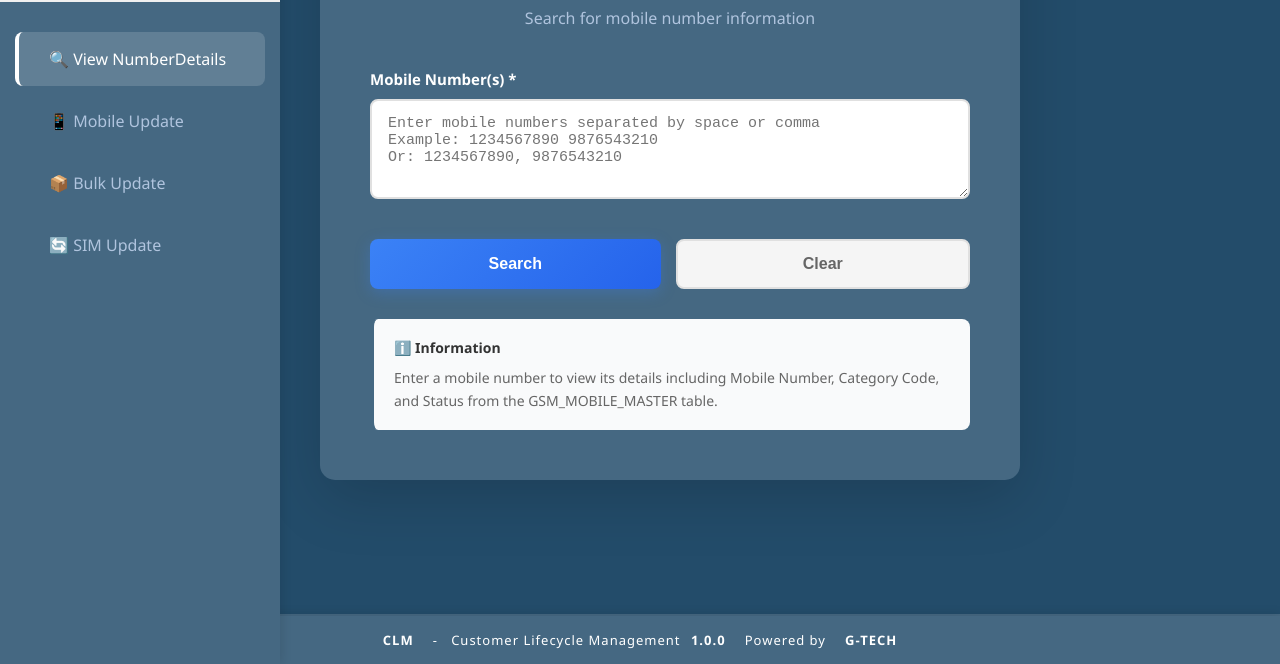
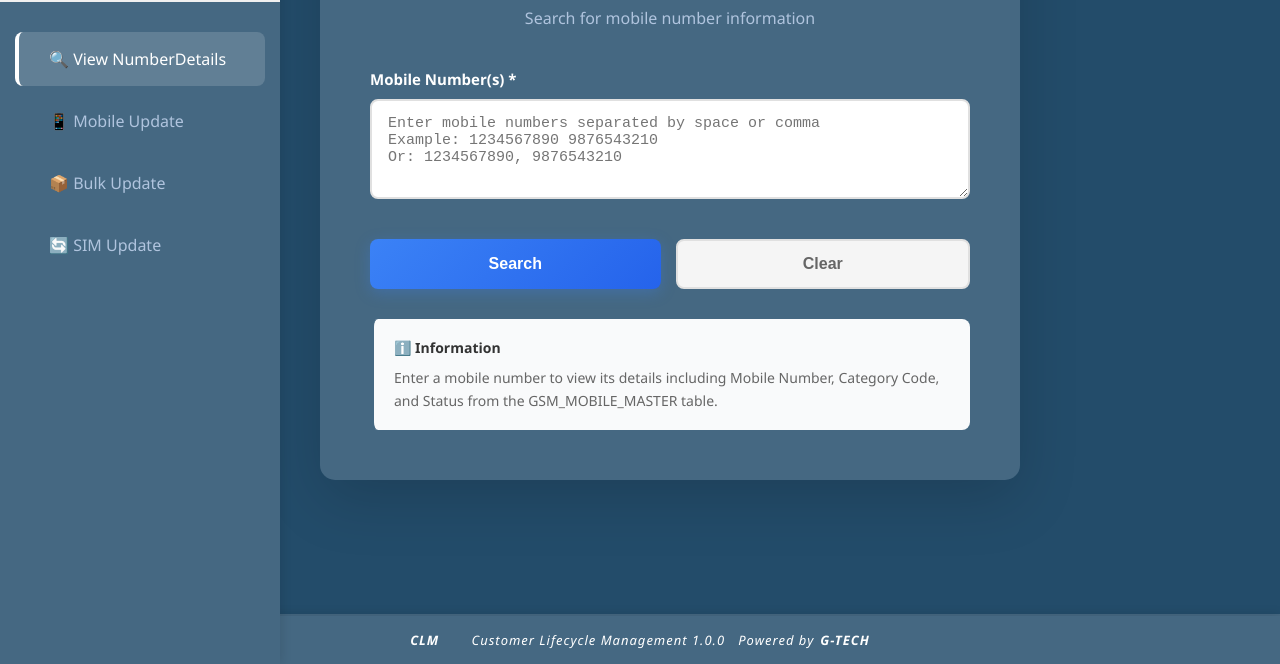
Before and after one commit to moneypay1414/G-tech, a website: page public/index.html in a window 1280 px wide. Shown: the part 136-800 px from the top of the page. Drawn offline with Linux system fonts and the light colour scheme.

Commit message:
Add display flex to footer and wrap content in italic tag

```diff
--- a/public/index.html
+++ b/public/index.html
@@ -350,7 +350,9 @@
             right: 0;
             background: #456882;
             color: white;
-            text-align: center;
+            display: flex;
+            align-items: center;
+            justify-content: center;
             padding: 15px 20px;
             font-size: 13px;
             box-shadow: 0 -2px 10px rgba(0, 0, 0, 0.1);
@@ -825,7 +827,7 @@
 
     <!-- Footer -->
     <footer class="footer">
-        <strong>CLM</strong>&nbsp;&nbsp;&nbsp;-&nbsp;&nbsp;&nbsp;Customer Lifecycle Management <strong>1.0.0</strong>&nbsp;&nbsp;&nbsp;Powered by&nbsp;&nbsp;&nbsp;<strong>G-TECH</strong>
+        <i><strong>CLM</strong>&nbsp;&nbsp;&nbsp;&nbsp;&nbsp;&nbsp;Customer Lifecycle Management 1.0.0&nbsp;&nbsp;&nbsp;Powered by<strong>G-TECH</strong></i>
     </footer>
 </body>
 </html>
```
